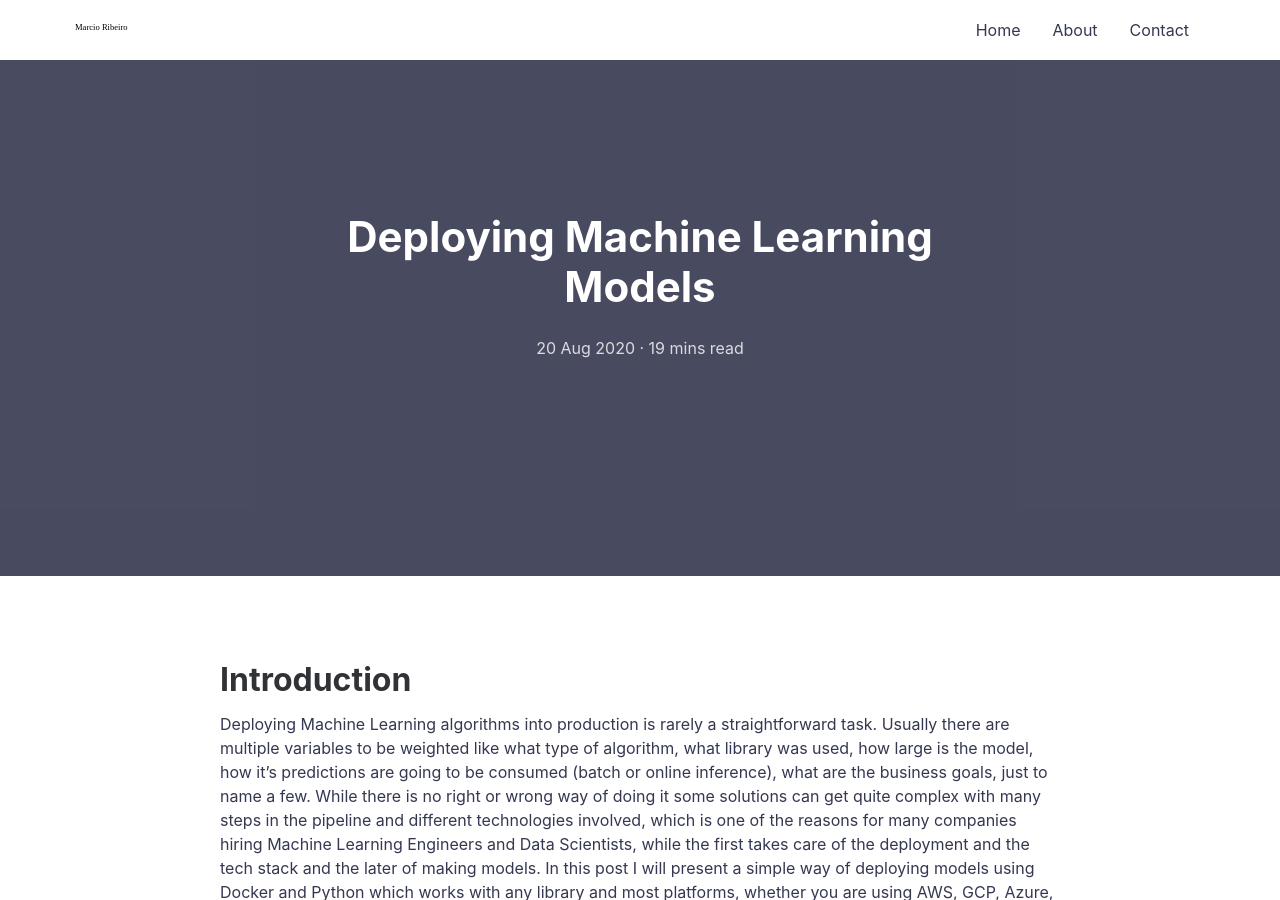
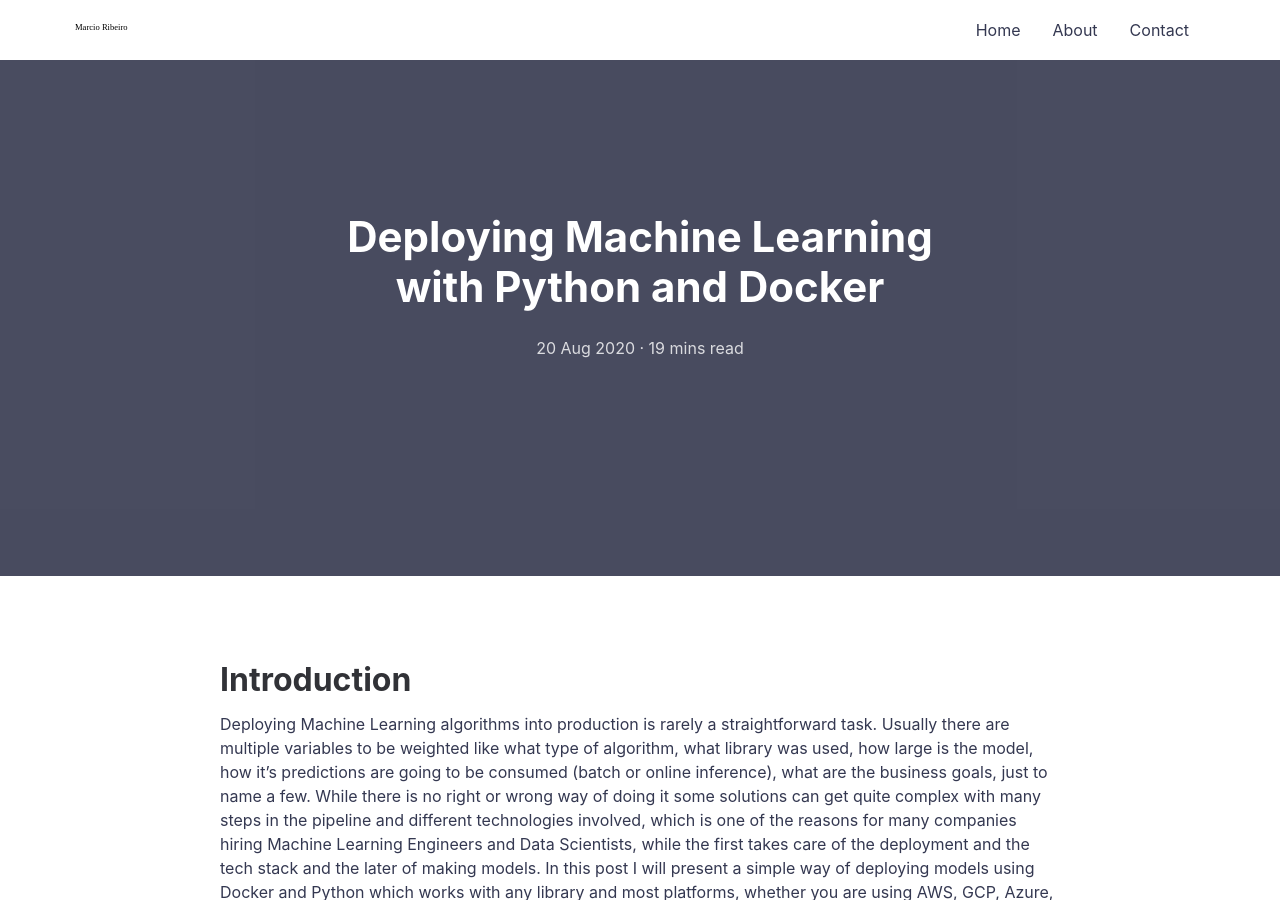
Before and after one commit to marciovai/marciovai.github.io, a Jekyll site: the page built from _posts/2020-08-20-deploying-machine-learning-models.md, in a window 1280 px wide and 900 px high. Built offline with Jekyll 4.4.1, drawn with Linux system fonts in a browser that asks for light colours; comment, search, counter and statistics services are not loaded.

Commit message:
Update deploy model post title

```diff
--- a/_posts/2020-08-20-deploying-machine-learning-models.md
+++ b/_posts/2020-08-20-deploying-machine-learning-models.md
@@ -1,6 +1,6 @@
 ---
 layout: post
-title: Deploying Machine Learning Models
+title: Deploying Machine Learning with Python and Docker
 featured-img: gurtnellen
 comments: true
 ---
```
